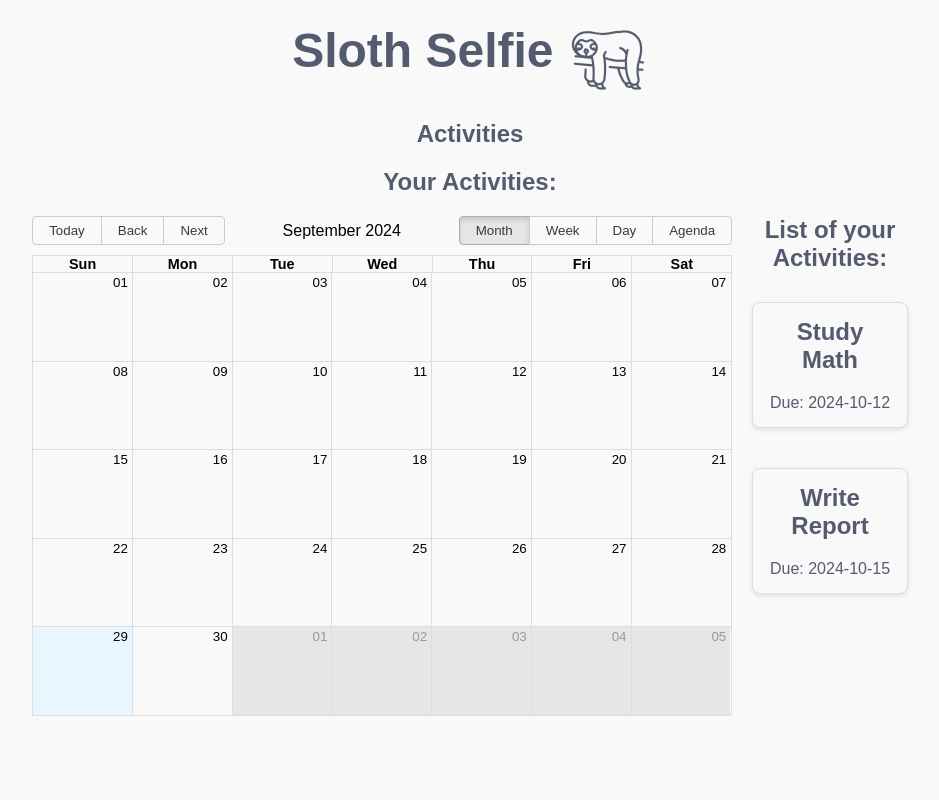
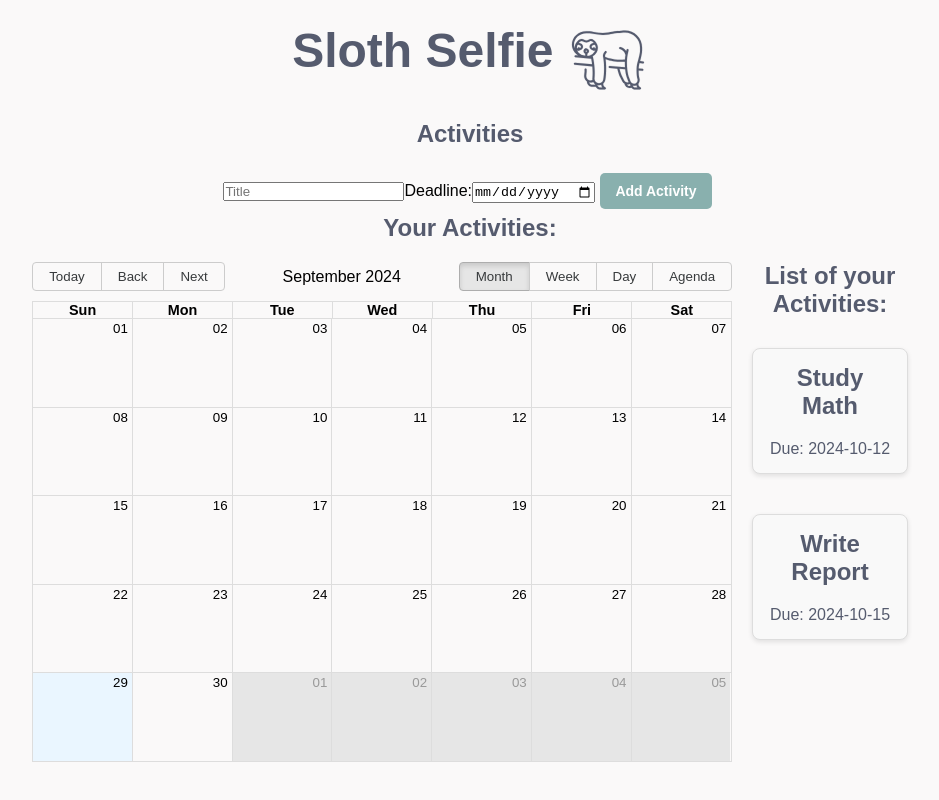
Before and after one commit to SofZll/SlothSelfie, a React (Create React App) app in the folder sloth-selfie/: page /activities in a window 1280 px wide. Shown: the top 800 px of the page, without its empty margins (170-1109 px from the left). Built offline with nearby package versions, Linux system fonts and the light colour scheme.

Commit message:
working on activities

```diff
--- a/sloth-selfie/src/Activities.js
+++ b/sloth-selfie/src/Activities.js
@@ -6,13 +6,19 @@ import moment from 'moment';
 import 'react-big-calendar/lib/css/react-big-calendar.css';
 import './css/App.css';
 import './css/Activities.css';
+import { normalizeActivities } from './ActivityUtils';
+
+const initialActivities = [
+    // Puoi aggiungere alcune attività di esempio qui
+    {id: 1, title: 'Study Math', deadline: '2024-10-12' },
+    {id: 2, title: 'Write Report', deadline: '2024-10-15' }
+  ];
 
 function ActivitiesFunction(){
-    // Dummy data for activities
-    const [activities, setActivities] = useState([
-        { id: 1, title: 'Study Math', deadline: '2024-10-12' },
-        { id: 2, title: 'Write Report', deadline: '2024-10-15' }
-    ]);
+    const [activities, setActivities] = useState(initialActivities);
+    const [id, setId] = useState("");
+    const [title, setTitle] = useState('');
+    const [deadline, setDeadline] = useState('');
 
     // change style page onload document
     useEffect(() => {
@@ -31,16 +37,49 @@ function ActivitiesFunction(){
         };
     }, []);
 
+    function handleAddActivity (e) {
+        e.preventDefault();
+        let newActivity = {
+            id: activities.length + 1,
+            title: title,
+            deadline: deadline
+        };
+
+
+        setActivities([...activities, newActivity]);
+        console.log("Current activities:", [...activities, newActivity]);
+
+         // Reset input fields
+        setTitle('');
+        setDeadline('');
+    };
 
     return (
         <div className="activities-page">
             <h2>Activities</h2>
+            <form onSubmit={handleAddActivity}>
+            <input
+                type="text"
+                placeholder="Title"
+                value={title}
+                onChange={(e) => setTitle(e.target.value)}
+                required
+            />
+            <label>Deadline:</label>
+            <input
+                type="date"
+                value={deadline}
+                onChange={(e) => setDeadline(e.target.value)}
+                required
+            />
+            <button className='btn' type="submit">Add Activity</button>
+                </form>
             <h2>Your Activities:</h2>
             <div className="activities-layout">
                 <div className="calendar-container">
                     <BigCalendar
                         localizer={momentLocalizer(moment)}
-                        events={[]}
+                        events={normalizeActivities(activities)}
                         startAccessor="start"
                         endAccessor="end"
                         titleAccessor="title"
@@ -62,5 +101,6 @@ function ActivitiesFunction(){
         </div>
     );
 }
-
+// Export the function and the Activities list
+export { initialActivities };
 export default ActivitiesFunction;
--- /dev/null
+++ b/sloth-selfie/src/ActivityUtils.js
@@ -0,0 +1,24 @@
+// Convert activities to the format required by React Big Calendar
+export function normalizeActivities (activities) {
+    return activities.map((activity) => {
+            let startDate, endDate;
+
+            startDate = new Date(activity.deadline);
+            endDate = new Date(activity.deadline);
+
+    if (isNaN(startDate.getTime()) || isNaN(endDate.getTime())) {
+        console.error(`Invalid date for event: ${JSON.stringify(activity)}`);
+        return {
+         title: activity.title,
+        start: new Date(),
+        end: new Date(),
+        };
+    }
+
+        return {
+        title: activity.title,
+        start: startDate,
+        end: endDate,
+        };
+    });
+};
--- a/sloth-selfie/src/Events.js
+++ b/sloth-selfie/src/Events.js
@@ -12,7 +12,7 @@ const localizer = momentLocalizer(moment);
 const initialEvents = [
   // Puoi aggiungere alcuni eventi di esempio qui
   // { title: 'Meeting', date: '2024-09-28', time: '14:00', duration: 2 },
-  { title: 'Coffee with John',date: '2024-10-20',time: '16:00',duration: 1, repeatFrequency: 'none',repeatEndDate: '', allDay: false,},
+  {id: 1, title: 'Coffee with John',date: '2024-10-20',time: '16:00',duration: 1, repeatFrequency: 'none',repeatEndDate: '', allDay: false,},
 ];
 
 // Custom component to display the event
@@ -29,6 +29,7 @@ const EventComponent = ({ event }) => {
 
 function EventsFunction() {
   const [events, setEvents] = useState(initialEvents);
+  const [id, setId] = useState("");
   const [title, setTitle] = useState('');
   const [date, setDate] = useState('');
   const [time, setTime] = useState('');
@@ -62,6 +63,7 @@ function EventsFunction() {
   const handleAddEvent = (e) => {
     e.preventDefault();
     let newEvent = {
+      id: events.length + 1,
       title,
       date,
       time,
--- a/sloth-selfie/src/cardCarosel.jsx
+++ b/sloth-selfie/src/cardCarosel.jsx
@@ -11,6 +11,7 @@ import 'react-calendar/dist/Calendar.css';
 import {Link, useNavigate} from 'react-router-dom';
 import PreviewPomodoro from './previewPomodoro';
 import { initialEvents } from './Events';
+import { initialActivities } from './Activities';
 
 function Card({ title, caseShow }) {
     const [show, setShown] = useState(false);
@@ -38,10 +39,17 @@ function Card({ title, caseShow }) {
         return initialEvents.some(event => event.date === date.toLocaleDateString('en-CA'));
     };
 
+    const hasActivityOnDate = (date) => {
+        return initialActivities.some(activity => activity.deadline === date.toLocaleDateString('en-CA'));
+    };
+
   // Personalizing the tile content
     const tileContent = ({ date, view }) => {
         if (view === 'month' && hasEventOnDate(date)) {
-            return <span className="event-indicator" style={{ backgroundColor: 'red', borderRadius: '50%', width: '10px', height: '10px', display: 'inline-block' }}></span>;
+            return <span className="event-indicator" style={{ backgroundColor: 'blue', borderRadius: '50%', width: '10px', height: '10px', display: 'inline-block' }}></span>;
+        }
+        if (view === 'month' && hasActivityOnDate(date)) {
+            return <span className="event-indicator" style={{ backgroundColor: 'magenta', borderRadius: '50%', width: '10px', height: '10px', display: 'inline-block' }}></span>;
         }
     };
 
@@ -55,10 +63,10 @@ function Card({ title, caseShow }) {
                     <Calendar  tileContent={tileContent} />
                     <div className="divBtn">
                         <Link to="/events">
-                            <button className="btn">Manage Events</button>
+                        <button className="btn" style={{ color: 'blue' }}>Manage Events</button>
                         </Link>
                         <Link to="/activities">
-                            <button className="btn">Manage Activities</button>
+                            <button className="btn" style={{ color: 'magenta' }}>Manage Activities</button>
                         </Link>
                     </div>
                 </div>
```
